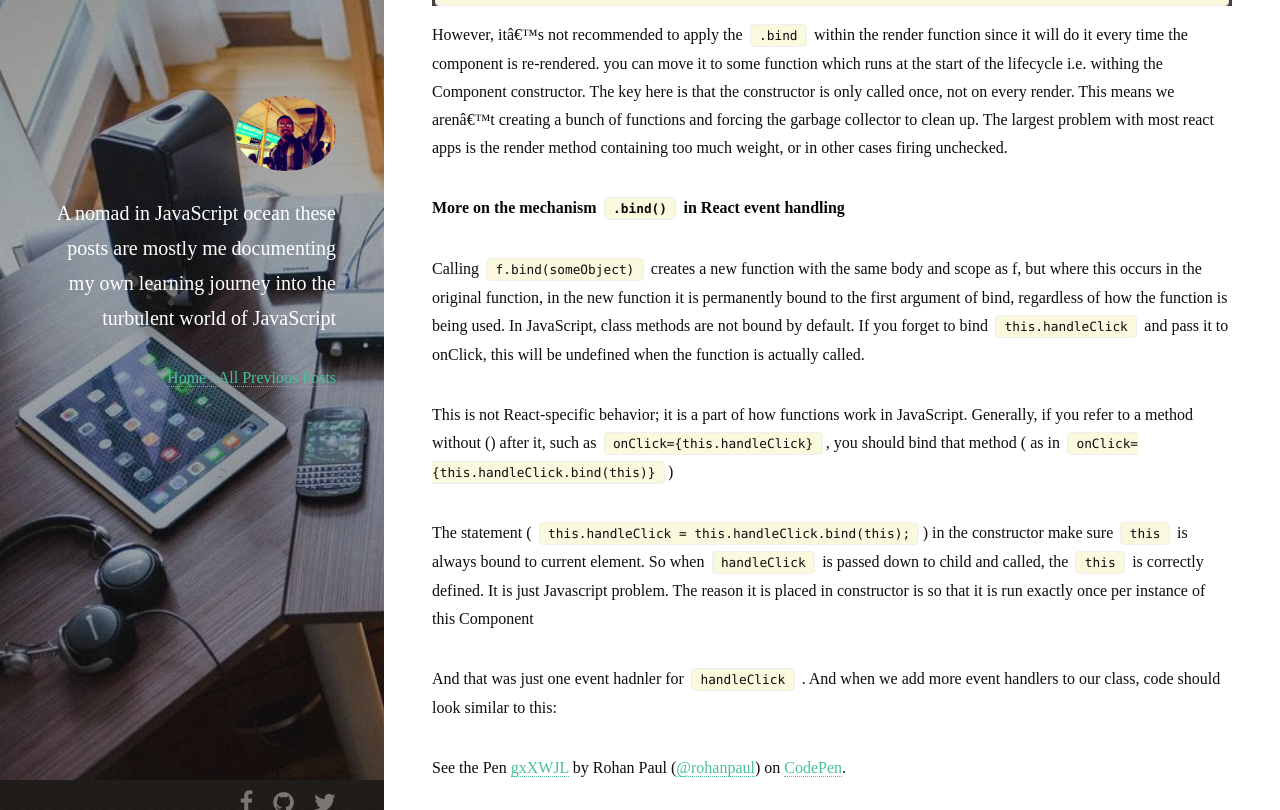
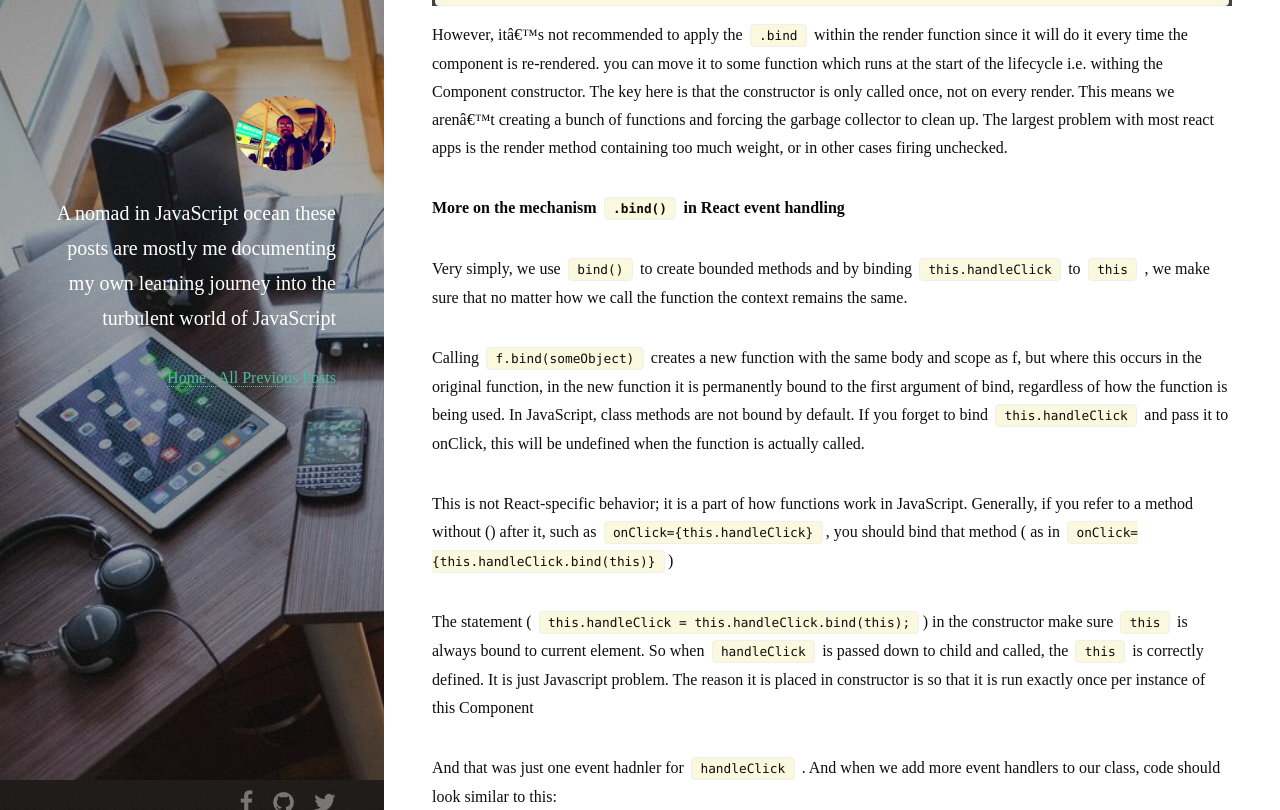
Before and after one commit to rohan-paul/rohan-paul.github.io, a Jekyll site: the page built from _posts/2017-08-16-Event_Handling_In_ReactJs.md, in a window 1280 px wide and 900 px high, scrolled down 2397 px, cut to the strip 0-810 px from the top of the window. Built offline with Jekyll 4.4.1, drawn with Linux system fonts in a browser that asks for light colours; nearby versions of some CDN libraries; comment, search, counter and statistics services are not loaded.

Commit message:
React event handling-first draft-2

```diff
--- a/_posts/2017-08-16-Event_Handling_In_ReactJs.md
+++ b/_posts/2017-08-16-Event_Handling_In_ReactJs.md
@@ -97,6 +97,8 @@ However, it's not recommended to apply the ``.bind`` within the render function
 
 **More on the mechanism ``.bind()`` in React event handling**
 
+Very simply, we use ``bind()`` to create bounded methods and by binding ``this.handleClick`` to ``this`` , we make sure that no matter how we call the function the context remains the same.
+
 Calling ``f.bind(someObject)`` creates a new function with the same body and scope as f, but where this occurs in the original function, in the new function it is permanently bound to the first argument of bind, regardless of how the function is being used.
 In JavaScript, class methods are not bound by default. If you forget to bind ``this.handleClick`` and pass it to onClick, this will be undefined when the function is actually called.
 
```
